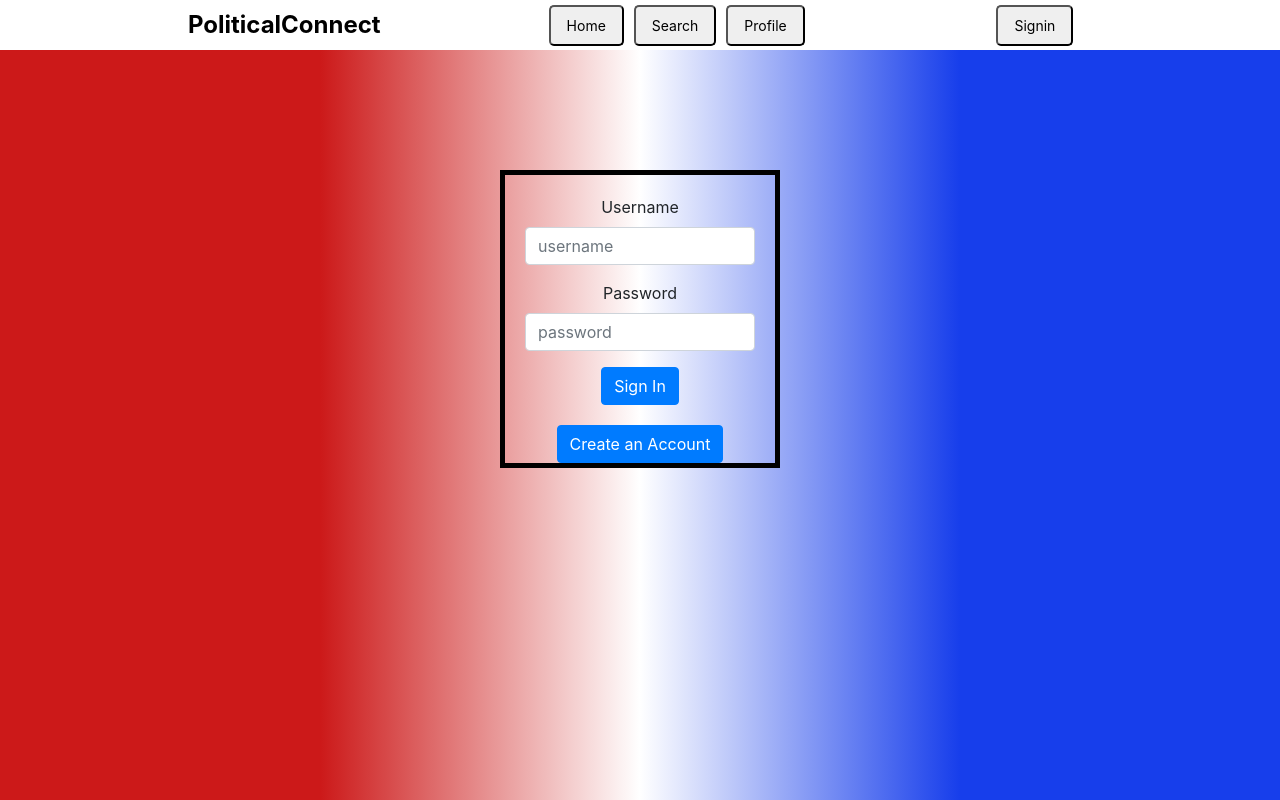
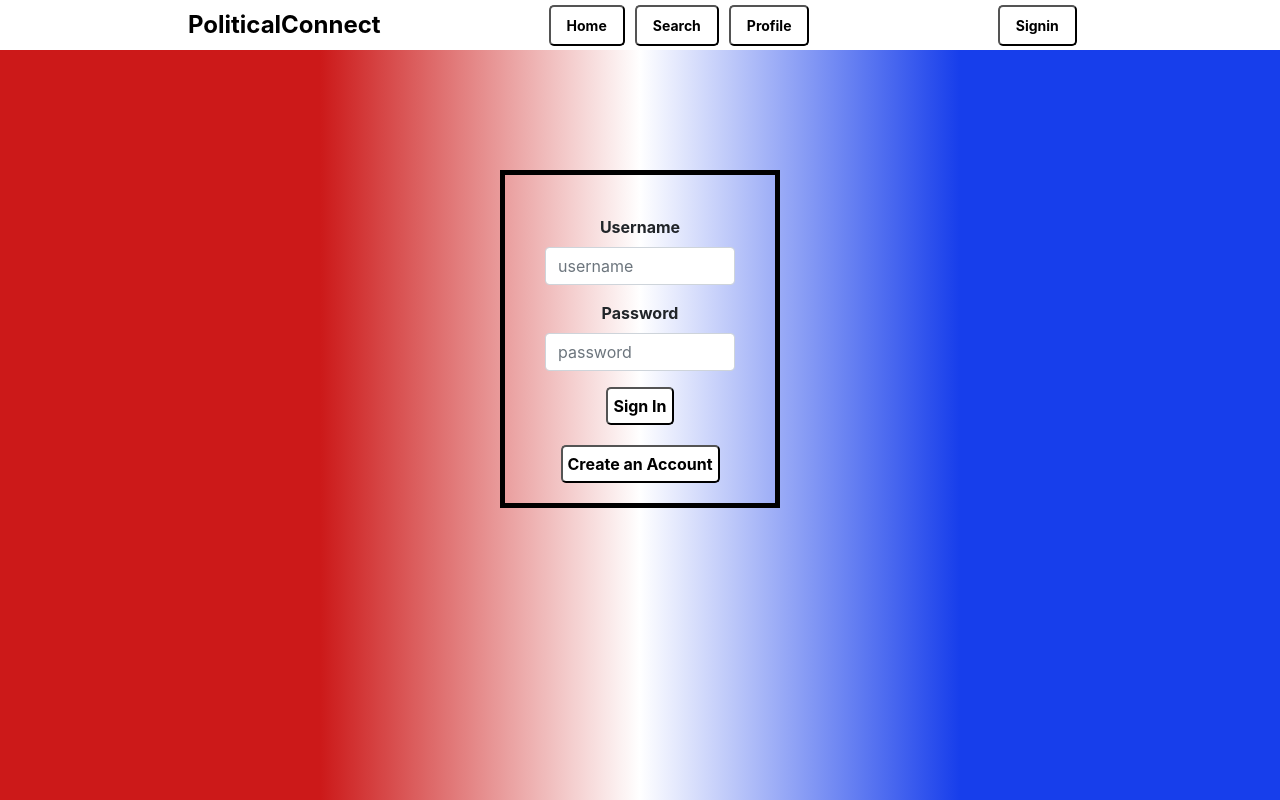
Before and after one commit to c529j466/Final-Project-Political-Social-Media, a React (Create React App) app in the folder client/: page /signin in a window 1280 px wide. Built offline with nearby package versions, Linux system fonts and the light colour scheme.

Commit message:
added css

```diff
--- a/client/src/App.css
+++ b/client/src/App.css
@@ -14,9 +14,28 @@
   margin-top: 120px;
   margin-left: 500px;
   margin-right: 500px;
+  padding: 20px;
 }
 .signin-form, .candidate-form, .voter-form {
   margin: 20px;
+}
+
+.form-label {
+  font-weight: bold;
+}
+
+.button {
+  background-color: white;
+  font-weight: bold;
+  padding: 5px;
+  border-radius: 5px;
+}
+
+.nav-link {
+  background-color: white;
+  font-weight: bold;
+  padding: 5px;
+  border-radius: 5px;
 }
 
 
--- a/client/src/pages/canidate-signup/candidate-signup.jsx
+++ b/client/src/pages/canidate-signup/candidate-signup.jsx
@@ -1,5 +1,5 @@
 import React, {useState} from 'react';
-import Button from 'react-bootstrap/Button';
+
 import Form from 'react-bootstrap/Form';
 import { Link } from "react-router-dom";
 // import Signin from '../signin/signin';
@@ -20,6 +20,7 @@ export default function CandidateSignup() {
 
     return (
     <div className="auth-form-container">
+    <h3>Create Account</h3>
     <Form className='candidate-form' onSubmit={handleSubmit}>
       <Form.Group className="mb-3" id="username-input">
         <Form.Label className="form-label" >Username</Form.Label>
@@ -51,11 +52,11 @@ export default function CandidateSignup() {
         <Form.Control value={district} onChange={(e) => setDistrict(e.target.value)} type="text" placeholder="district" />
       </Form.Group>
 
-      <Button variant="primary" type="submit">
-        Submit
-      </Button>
+      <button className="button" variant="primary" type="submit">
+        Create Account
+      </button>
     </Form>
-    <Link to = "/Signin" className='button'><Button>Signin</Button></Link>
+    <Link to = "/Signin"><button className="button">Signin</button></Link>
     </div>
     )
 }
--- a/client/src/pages/home/Home.js
+++ b/client/src/pages/home/Home.js
@@ -11,12 +11,11 @@ function Home() {
       <Card.Body>
         <Card.Title>Welcome!</Card.Title>
         <Card.Text>
-          Here at
           Political connect is a website used to help people connect better with their local polotics and poloticians.
         </Card.Text>
       </Card.Body>
       <Card.Body>
-      <Link to = "/Signin" className='card-button'><button>Create an Account HERE</button></Link>
+      <Link to = "/Candidate-Signup" className='card-button'><button>Create an Account HERE</button></Link>
       </Card.Body>
       </Card>
     </div>
--- a/client/src/pages/signin/signin.jsx
+++ b/client/src/pages/signin/signin.jsx
@@ -1,5 +1,4 @@
 import React, {useState} from 'react';
-import Button from 'react-bootstrap/Button';
 import Form from 'react-bootstrap/Form';
 import { Link } from 'react-router-dom';
 // import CandidateSignup from '../canidate-signup/candidate-signup';
@@ -26,11 +25,11 @@ export default function Signin(props) {
               <Form.Label className="form-label" >Password</Form.Label>
               <Form.Control value={password} onChange={(e) => setPassword(e.target.value)} type="password" placeholder="password" />
             </Form.Group>
-            <Button variant="primary" type="submit">
+            <button className="button" variant="primary" type="submit">
               Sign In
-            </Button>
+            </button>
           </Form>
-          <Link to = "/Candidate-Signup" className='button'><Button>Create an Account</Button></Link>
+          <Link to = "/Candidate-Signup" ><button className="button">Create an Account</button></Link>
           </div>
           );
     }
```
